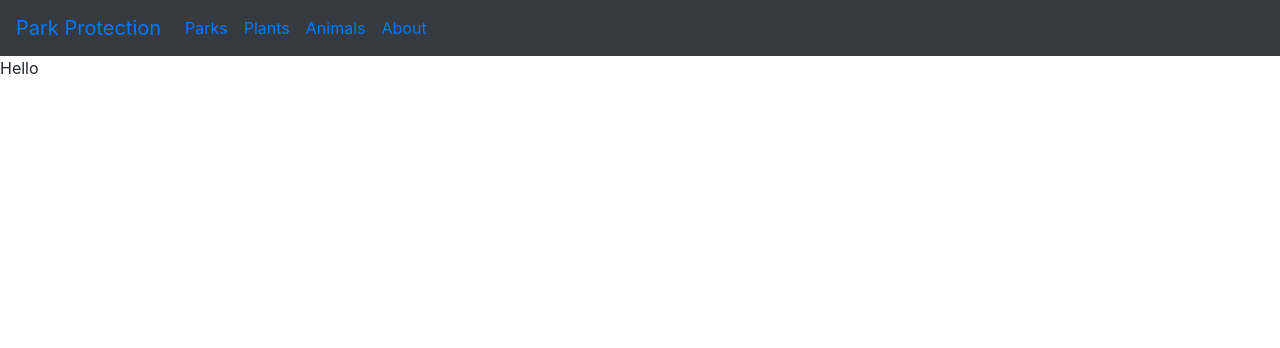
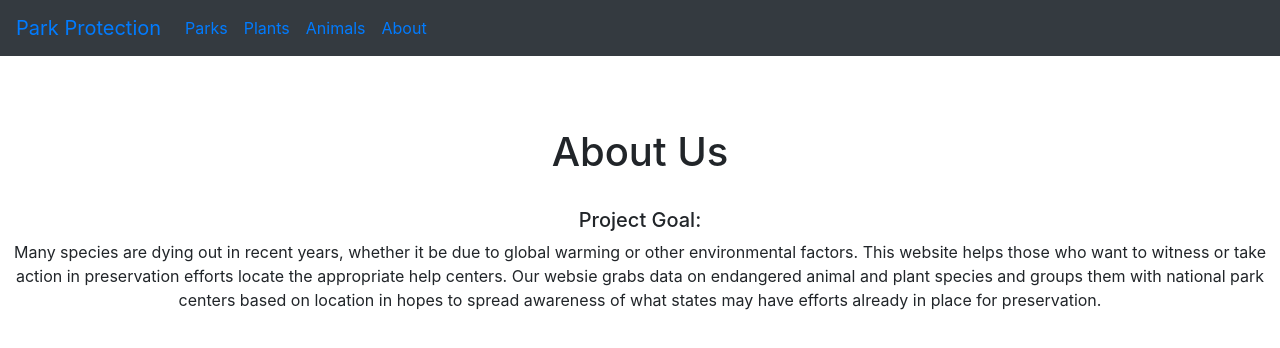
Before and after one commit to thekuhninator/park_protection, a React (Create React App) app: page /About in a window 1280 px wide. Shown: the top 348 px of the page. Built offline with nearby package versions, Linux system fonts and the light colour scheme; the HTML template or start-up script is replaced by a standard one.

Commit message:
about us

```diff
--- a/src/About.js
+++ b/src/About.js
@@ -2,7 +2,21 @@ import React, {Component} from 'react';
 
 function About() {
   return (
-    <div>Hello</div>
+    <div>
+      <br></br>
+      <br></br>
+      <br></br>
+      <h1 align="center">About Us</h1>
+      <br></br>
+      <h5 align="center">Project Goal:</h5>
+      <p align="center"> Many species are dying out in recent years, whether
+        it be due to global warming or other environmental factors. This website
+        helps those who want to witness or take action in preservation efforts
+        locate the appropriate help centers. Our websie grabs data on endangered
+        animal and plant species and groups them with national park centers based
+        on location in hopes to spread awareness of what states may have efforts
+        already in place for preservation. </p>
+    </div>
 
   );
 }
```
